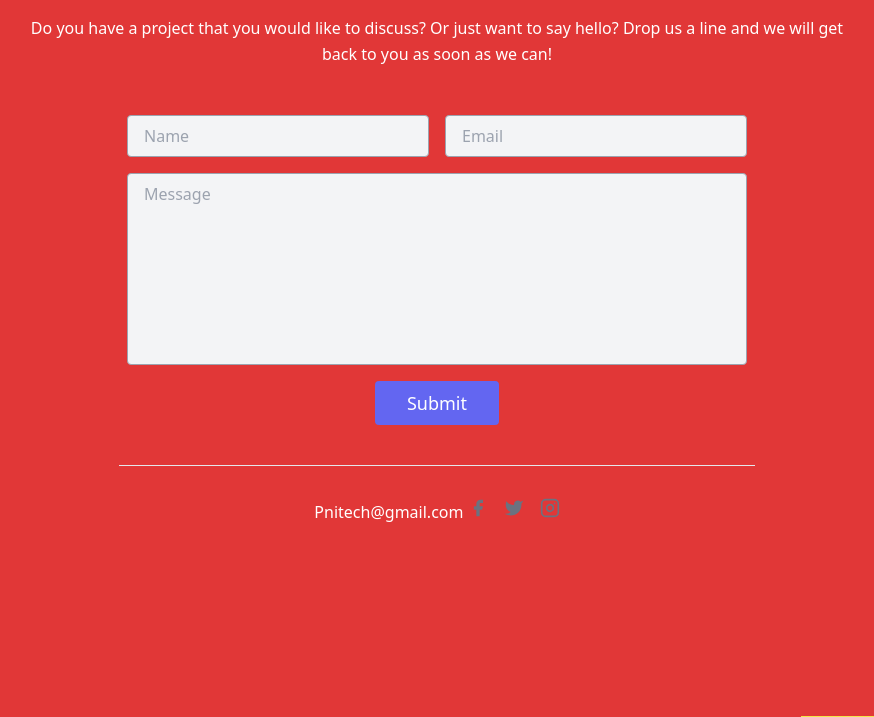
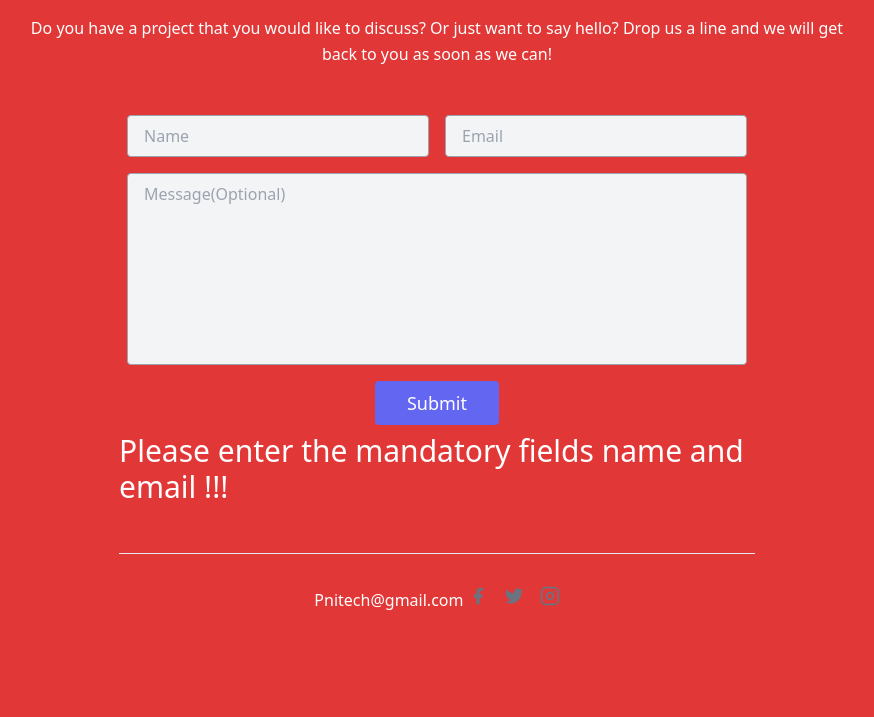
Before and after one commit to Rohitstar2050/SandyProject, a Django app: template templates/contact.html in a window 1280 px wide. Shown: the part 528-1245 px from the top of the page, without its empty margins (203-1077 px from the left). Run offline with Django 3.2, Linux system fonts and the light colour scheme; the template is opened without the code that fills it: most values are stand-ins (such as "Sample title", 1, 10 or a date in 2020).

Commit message:
Add files via upload

```diff
--- a/templates/contact.html
+++ b/templates/contact.html
@@ -5,7 +5,16 @@
     <meta charset="UTF-8">
     <title>Pnitech-Contact</title>
     <link href="https://unpkg.com/tailwindcss@^1.0/dist/tailwind.min.css" rel="stylesheet">
-
+    <script >
+      if ({{validation}})
+      {
+      alert("Submitted Successfully !!!")
+      }
+      else
+      {
+      alert("Please fill the all mandatory details !!!")
+      }
+    </script>
   <style>body {
   background-color: #E13737;
 }
@@ -49,18 +58,23 @@ background-color:#F3E648
 
         <div class="p-2 w-1/2">
 
-          <input class="w-full bg-gray-100 rounded border border-gray-400 focus:outline-none focus:border-indigo-500 text-base px-4 py-2" placeholder="Name" type="text" name="name">
+          <input class="w-full bg-gray-100 rounded border border-gray-400 focus:outline-none focus:border-indigo-500 text-base px-4 py-2" placeholder="Name" type="text" name="name"  id="username">
         </div>
         <div class="p-2 w-1/2">
-          <input class="w-full bg-gray-100 rounded border border-gray-400 focus:outline-none focus:border-indigo-500 text-base px-4 py-2" placeholder="Email" type="email" name="email">
+          <input class="w-full bg-gray-100 rounded border border-gray-400 focus:outline-none focus:border-indigo-500 text-base px-4 py-2" placeholder="Email" type="email" name="email" id="useremail">
         </div>
         <div class="p-2 w-full">
-          <textarea class="w-full bg-gray-100 rounded border border-gray-400 focus:outline-none h-48 focus:border-indigo-500 text-base px-4 py-2 resize-none block" placeholder="Message" name="msg"></textarea>
+          <textarea class="w-full bg-gray-100 rounded border border-gray-400 focus:outline-none h-48 focus:border-indigo-500 text-base px-4 py-2 resize-none block" placeholder="Message(Optional)" name="msg" id="usermsg"></textarea>
         </div>
         <div class="p-2 w-full">
           <button class="flex mx-auto text-white bg-indigo-500 border-0 py-2 px-8 focus:outline-none hover:bg-indigo-600 rounded text-lg"  type="submit">Submit</button>
         </div>
       </form>
+    {% if validation %}
+    <p  class="sm:text-3xl text-2xl font-medium title-font mb-4  text-white">Please enter the mandatory fields name and email !!!</p>
+    {% else %}
+    <p  class="sm:text-3xl text-2xl font-medium title-font mb-4 text-white">Thank you!!! We will Contact you </p>
+    {% endif %}
         <div class="p-2 w-full pt-8 mt-8 border-t border-gray-200 text-center">
           <a class="text-white">Pnitech@gmail.com</a>
 
```
